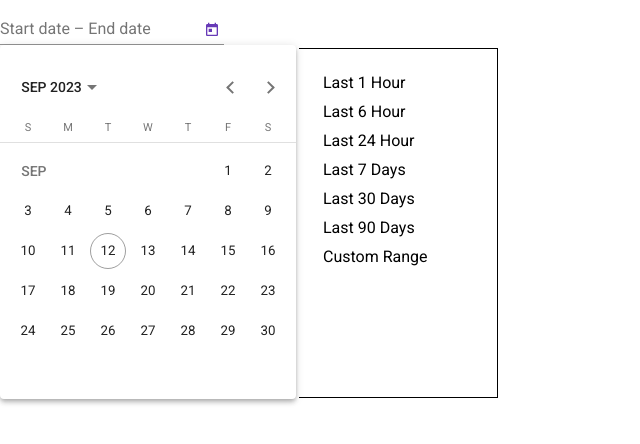
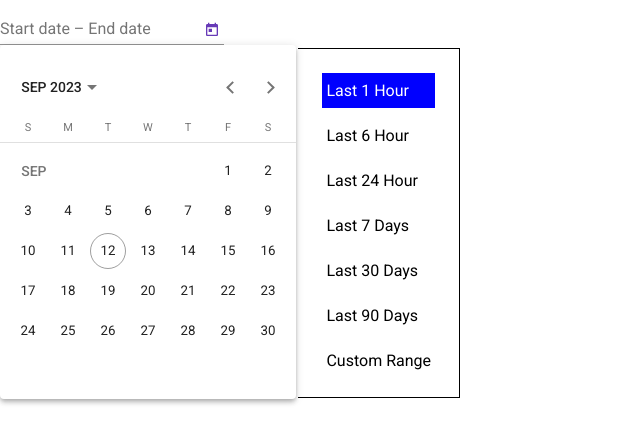
Before and after one commit to vishnu323/custom-picker, an Angular app: page / in a window 1280 px wide. Both pictures are taken after a click on the button 212 px from the left and 29 px from the top of the page. Shown: the top 444 px of the page, without its empty margins (0-640 px from the left). Built offline with nearby package versions, Linux system fonts and the light colour scheme.

Commit message:
3 files modified

```diff
--- a/src/app/app.component.html
+++ b/src/app/app.component.html
@@ -25,11 +25,16 @@
   </div>
   <div class="custom-buttons" [ngClass]="{ 'show-buttons': showCustomButtons }">
     <div class="btn" id="last-1-hour" (click)="clickHandler('hour','last-1-hour',1)" [ngClass]="{ 'active': activeCustomClickId === 'last-1-hour' }">Last 1 Hour</div>
-    <div class="btn" id="last-6-hour" (click)="clickHandler('hour','last-6-hour',6)">Last 6 Hour</div>
-    <div class="btn" id="last-24-hour" (click)="clickHandler('hour','last-24-hour',24)">Last 24 Hour</div>
-    <div class="btn" id="last-7-days" (click)="clickHandler('day','last-7-days',7)">Last 7 Days</div>
-    <div class="btn" id="last-30-days" (click)="clickHandler('day','last-30-days',30)">Last 30 Days</div>
-    <div class="btn" id="last-90-days" (click)="clickHandler('day','last-90-days',90)">Last 90 Days</div>
-    <div class="btn" id="custom-range" (click)="clickHandler('custom','custom-range',null)">Custom Range</div>
+    <div class="btn" id="last-6-hour" [ngClass]="{ 'active': activeCustomClickId === 'last-6-hour' }" (click)="clickHandler('hour','last-6-hour',6)">Last 6 Hour</div>
+    <div class="btn" id="last-24-hour" (click)="clickHandler('hour','last-24-hour',24)"
+    [ngClass]="{ 'active': activeCustomClickId === 'last-24-hour' }">Last 24 Hour</div>
+    <div class="btn" id="last-7-days" (click)="clickHandler('day','last-7-days',7)"
+    [ngClass]="{ 'active': activeCustomClickId === 'last-7-days' }" >Last 7 Days</div>
+    <div class="btn" id="last-30-days" (click)="clickHandler('day','last-30-days',30)"
+    [ngClass]="{ 'active': activeCustomClickId === 'last-30-days' }" >Last 30 Days</div>
+    <div class="btn" id="last-90-days" (click)="clickHandler('day','last-90-days',90)"
+    [ngClass]="{ 'active': activeCustomClickId === 'last-90-days' }" >Last 90 Days</div>
+    <div class="btn" id="custom-range" (click)="clickHandler('custom','custom-range',null)"
+    [ngClass]="{ 'active': activeCustomClickId === 'custom-range' }" >Custom Range</div>
   </div>
 </div>
--- a/src/app/app.component.scss
+++ b/src/app/app.component.scss
@@ -15,13 +15,13 @@
 
 
 .btn{
-  width:150px;
+  padding: 8px 4px;
   cursor: pointer;
 }
 .show-buttons{
   z-index: 10000;
   position: absolute;
-  right: 2px;
+  right: 40px;
   top:48px;
   display: flex;
   flex-direction: column;
@@ -36,3 +36,7 @@
   color:white;
   padding:2px;
 }
+.btn.active{
+  background-color: blue;
+  color: white;
+}
--- a/src/app/app.component.ts
+++ b/src/app/app.component.ts
@@ -32,9 +32,9 @@ export class AppComponent {
     // Handle date range change here
     const startValue = this.range.get('start')?.value;
     const endValue = this.range.get('end')?.value;
-
-    console.log('Start Date:', startValue);
-    console.log('End Date:', endValue);
+    if(startValue){
+      this.activeCustomClickId = "custom-range"
+    }
   }
 
   handleCustomRange(duration: number) {
@@ -44,12 +44,10 @@ export class AppComponent {
     this.range.get('end')?.setValue(now);
   }
 
-  applycssOnClick(id : string){
-    const idRef = document.querySelector(`#${id}`);
-  }
+
 
   clickHandler(type:string,id: string,duration : number){
-
+    this.activeCustomClickId = id;
     if(type ==="hour"){
       this.handleCustomRange(duration)
     }else if(type ==="day"){
```
